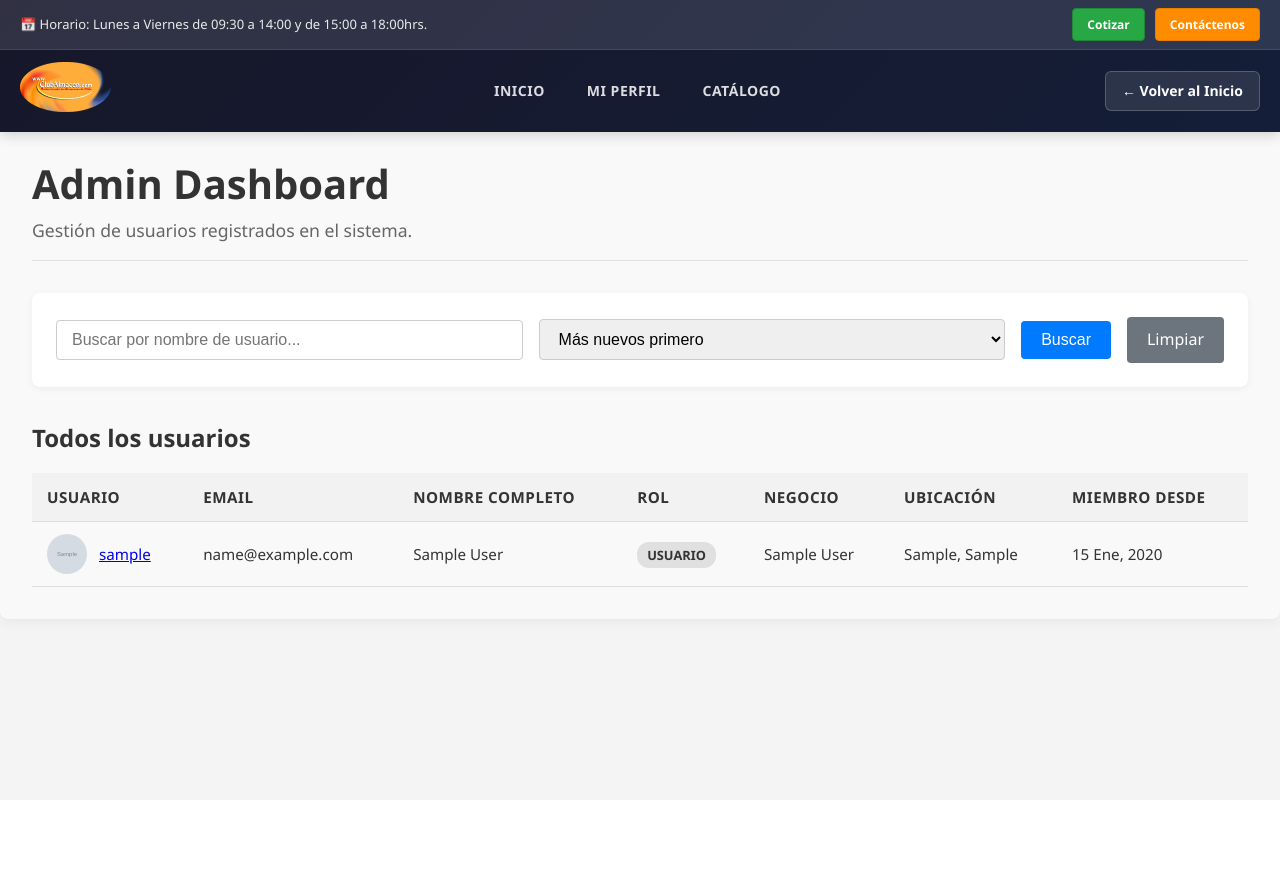
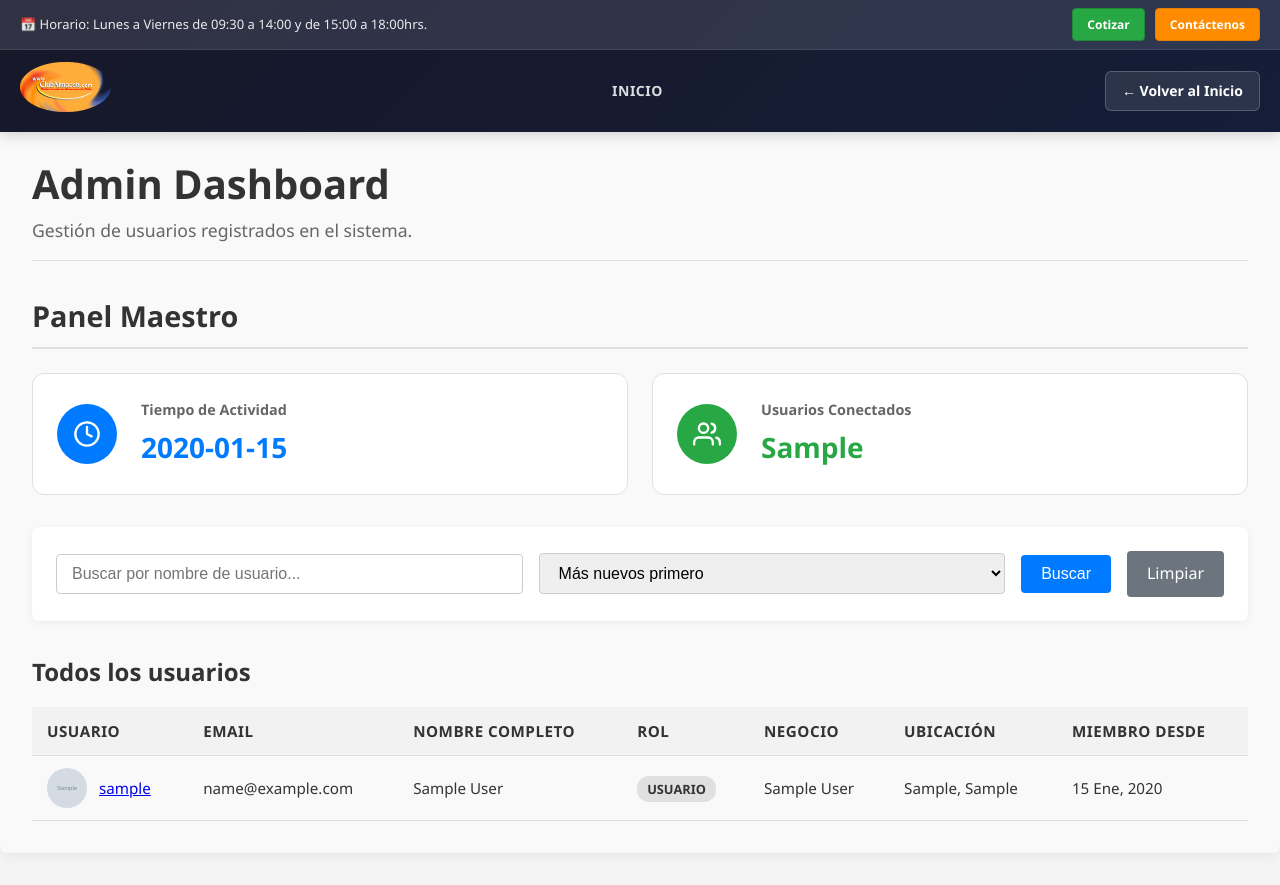
Before and after one commit to awitadeuwu69/django_Chatt_web_support, a Django app: template templates/chatApp/admin_dashboard.html in a window 1280 px wide. Before the commit the page ends 629 px from the top, so only its background shows below. Run offline with Django 5.2, Linux system fonts and the light colour scheme; tables that the repository leaves empty hold one stand-in row (values such as "Sample post"); the template is opened without the code that fills it: values that come from a table or form of the project are taken from there, most other values are stand-ins (such as "Sample title", 1, 10 or a date in 2020); grey boxes marked "Sample" are stand-in pictures.

Commit message:
feat: Agrega panel maestro al dashboard de administración con estadísticas del sistema

```diff
--- a/Chatglobal/settings.py
+++ b/Chatglobal/settings.py
@@ -1,4 +1,5 @@
 import os
+import datetime
 """
 Django settings for Chatglobal project.
 
@@ -15,6 +16,8 @@ from pathlib import Path
 
 # Build paths inside the project like this: BASE_DIR / 'subdir'.
 BASE_DIR = Path(__file__).resolve().parent.parent
+
+SERVER_START_TIME = datetime.datetime.now()
 
 
 # Quick-start development settings - unsuitable for production
--- a/static/css/admin_dashboard.css
+++ b/static/css/admin_dashboard.css
@@ -24,6 +24,80 @@
     font-size: 1.1rem;
     color: #666;
 }
+
+/* Panel Maestro */
+.master-panel {
+    margin-bottom: 2rem;
+}
+
+.master-panel h2 {
+    font-size: 1.8rem;
+    font-weight: 700;
+    color: #333;
+    margin-bottom: 1.5rem;
+    padding-bottom: 0.5rem;
+    border-bottom: 2px solid #e0e0e0;
+}
+
+.panel-cards {
+    display: grid;
+    grid-template-columns: repeat(auto-fit, minmax(280px, 1fr));
+    gap: 1.5rem;
+}
+
+.card {
+    display: flex;
+    align-items: center;
+    gap: 1.5rem;
+    background-color: #fff;
+    border-radius: 12px;
+    padding: 1.5rem;
+    border: 1px solid #e0e0e0;
+    transition: box-shadow 0.3s ease, transform 0.3s ease;
+}
+
+.card:hover {
+    transform: translateY(-5px);
+    box-shadow: 0 8px 20px rgba(0, 0, 0, 0.08);
+}
+
+.card-icon {
+    flex-shrink: 0;
+    width: 60px;
+    height: 60px;
+    border-radius: 50%;
+    display: flex;
+    align-items: center;
+    justify-content: center;
+}
+
+.card-icon svg {
+    width: 28px;
+    height: 28px;
+    stroke: #fff;
+}
+
+.card-content .card-title {
+    font-size: 0.9rem;
+    font-weight: 600;
+    color: #666;
+    margin-bottom: 0.25rem;
+}
+
+.card-content .card-value {
+    font-size: 1.75rem;
+    font-weight: 700;
+}
+
+/* Colores específicos para cada tarjeta */
+.card:nth-child(1) .card-icon { background-color: #007bff; }
+.card:nth-child(1) .card-value { color: #007bff; }
+
+.card:nth-child(2) .card-icon { background-color: #28a745; }
+.card:nth-child(2) .card-value { color: #28a745; }
+
+.card:nth-child(3) .card-icon { background-color: #6f42c1; }
+.card:nth-child(3) .card-value { color: #6f42c1; }
 
 /* Estilos para los filtros de usuario */
 .user-filters {
--- a/templates/chatApp/admin_dashboard.html
+++ b/templates/chatApp/admin_dashboard.html
@@ -33,8 +33,6 @@
                 </div>
                 <nav class="pages-topbar-nav">
                     <a href="{% url 'chatApp:index' %}">INICIO</a>
-                    <a href="{% url 'chatApp:profile' %}">MI PERFIL</a>
-                    <a href="{% url 'chatApp:catalog' %}">CATÁLOGO</a>
                     {% if user.is_authenticated and user.profile.role == 'admin' %}
                         <a href="{% url 'chatApp:admin_dashboard' %}" class="active">ADMIN</a>
                     {% endif %}
@@ -52,6 +50,33 @@
         <div class="admin-header">
             <h1>Admin Dashboard</h1>
             <p>Gestión de usuarios registrados en el sistema.</p>
+        </div>
+
+        <!-- Panel Maestro -->
+        <div class="master-panel">
+            <h2>Panel Maestro</h2>
+            <div class="panel-cards">
+                <!-- Card: Tiempo de Actividad -->
+                <div class="card">
+                    <div class="card-icon">
+                        <svg xmlns="http://www.w3.org/2000/svg" width="24" height="24" viewBox="0 0 24 24" fill="none" stroke="currentColor" stroke-width="2" stroke-linecap="round" stroke-linejoin="round"><circle cx="12" cy="12" r="10"></circle><polyline points="12 6 12 12 16 14"></polyline></svg>
+                    </div>
+                    <div class="card-content">
+                        <div class="card-title">Tiempo de Actividad</div>
+                        <div class="card-value">{{ master_panel.uptime }}</div>
+                    </div>
+                </div>
+                <!-- Card: Usuarios Conectados -->
+                <div class="card">
+                    <div class="card-icon">
+                        <svg xmlns="http://www.w3.org/2000/svg" width="24" height="24" viewBox="0 0 24 24" fill="none" stroke="currentColor" stroke-width="2" stroke-linecap="round" stroke-linejoin="round"><path d="M17 21v-2a4 4 0 0 0-4-4H5a4 4 0 0 0-4 4v2"></path><circle cx="9" cy="7" r="4"></circle><path d="M23 21v-2a4 4 0 0 0-3-3.87"></path><path d="M16 3.13a4 4 0 0 1 0 7.75"></path></svg>
+                    </div>
+                    <div class="card-content">
+                        <div class="card-title">Usuarios Conectados</div>
+                        <div class="card-value">{{ master_panel.active_sessions }}</div>
+                    </div>
+                </div>
+            </div>
         </div>
 
         <!-- Formulario de Búsqueda y Ordenamiento -->
```
Also changed, not shown: chatApp/views.py (+49 -9 lines).
